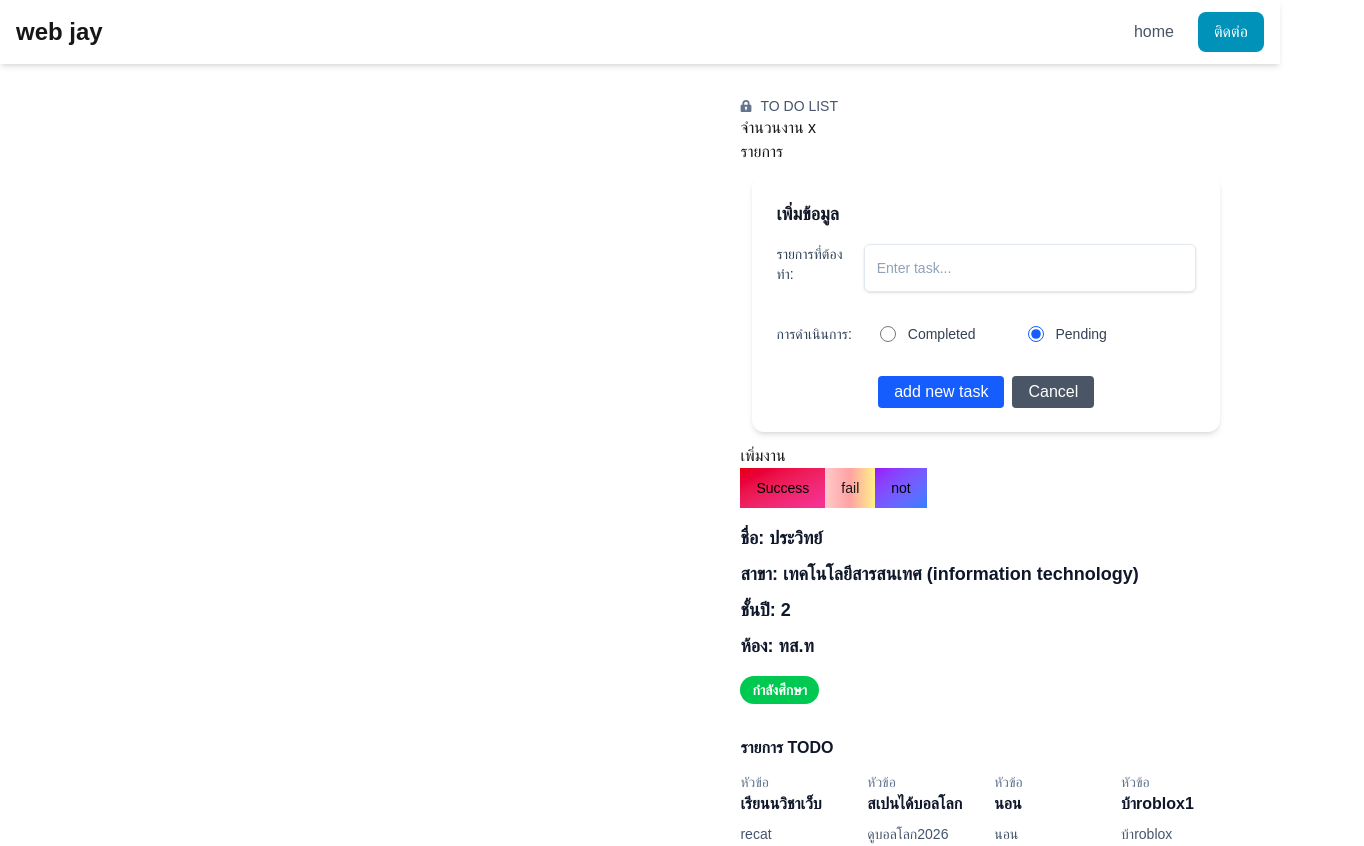
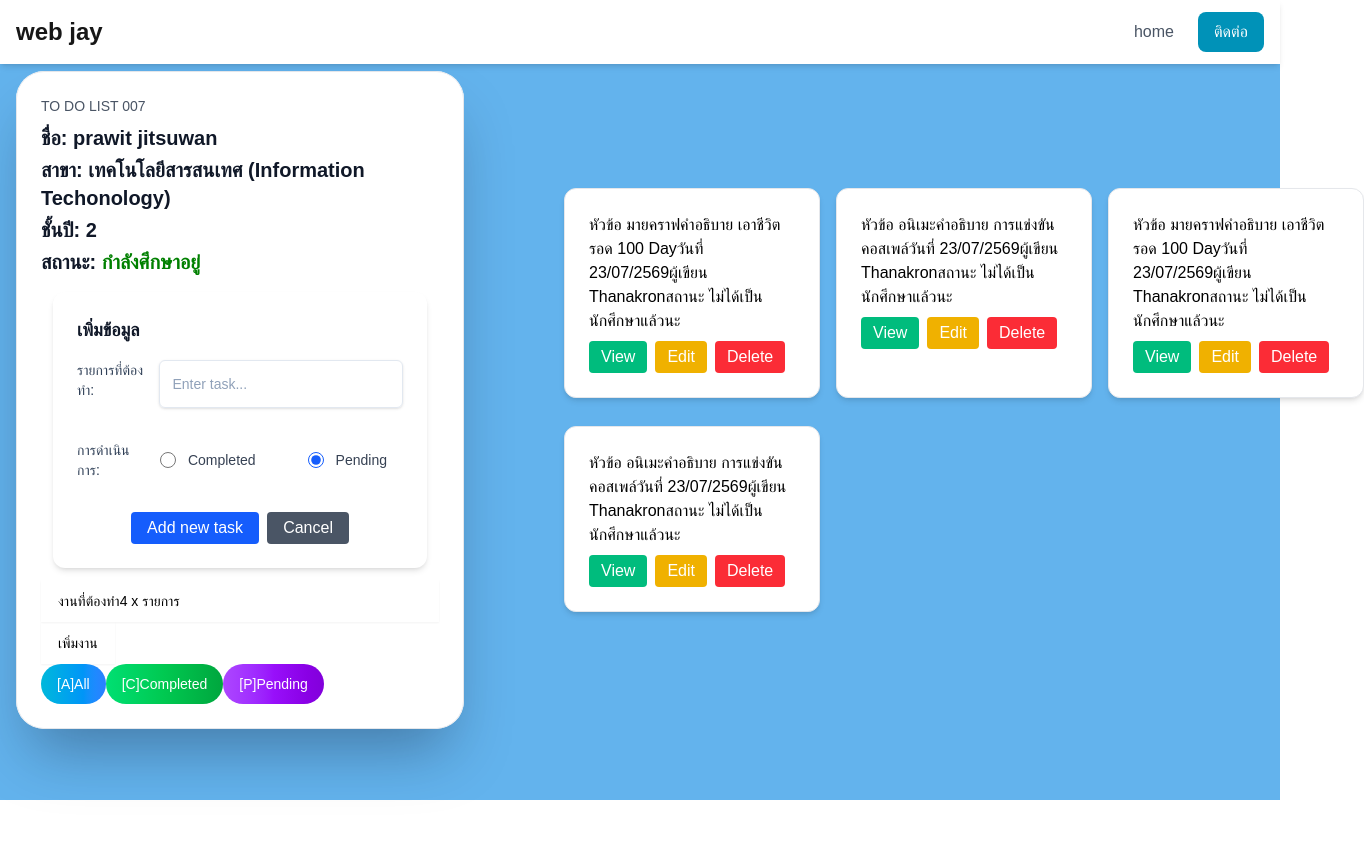
Before and after one commit to prawitjit-555/web-prawit-0069, a Next.js app: page /week4 in a window 1280 px wide. Shown: the top 846 px of the page, 1364 px wide, since content can reach past the window. Built offline with nearby package versions, Linux system fonts and the light colour scheme.

Commit message:
xxx commit

```diff
--- a/app/beta/betaitem.tsx
+++ b/app/beta/betaitem.tsx
@@ -1,113 +1,46 @@
-" use Client " ;
-import { useState } from "react";
-import Modal from "../week4/compuonent/modal";
-export type BetaItem = {
-  id: number;
-  title: string;
-  desc: string;
-  date_added: string;
-  author: string;
-  status: boolean | string;
-};
+export const BetaItem = [
 
-export const BETAITEMS: BetaItem[] = [
     {
         id: 1,
-    title: "เรียนนวิชาเว็บ",
-    desc: "recat (next.js),node.jsเเละtailwindcss",
+        title: "เรียนวิชา web Programming",
+        desc: "React, (Next.js), Node.js และ Firebase fisestore",
         date_added: "23/07/2569",
-    author: "ประวิทย์",
-    status: "true",
+        author: "Thanakron",
+        status: true
     },
     {
         id: 2,
-    title: "สเปนได้บอลโลก",
-    desc: "ดูบอลโลก2026",
+        title: "แข่งเกมส์",
+        desc: "เล่นเกมส์ที่สนามแข่ง Bankok",
         date_added: "23/07/2569",
-    author: "ประวิทย์",
-    status: "false",
+        author: "Thanakron",
+        status: true
     },
     {
         id: 3,
-    title: "นอน",
-    desc: "นอน",
+        title: "แข่งทำอาหาร",
+        desc: "แข่งทำอาหารที่ภัตรตาคาร 5 ดาว",
         date_added: "23/07/2569",
-    author: "ประวิทย์",
-    status: "true",
-  },
+        author: "Thanakron",
+        status: true
+    }
 ];
 
-export const appendBetaItem: BetaItem[] = [
+export const BETAITEMS = [
  {
     id: 4,
-    title: "บ้าroblox1",
-    desc: "บ้าroblox",
+    title: "มายคราฟ",
+    desc: "เอาชีวิตรอด 100 Day",
     date_added: "23/07/2569",
-    author: "ประวิทย์",
-    status: "true",
+    author: "Thanakron",
+    status: false
  },
 {
     id: 5,
-    title: "grow a garden",
-    desc: "grow a garden",
+    title: "อนิเมะ",
+    desc: "การแข่งขันคอสเพล์",
     date_added: "23/07/2569",
-    author: "ประวิทย์",
-    status: "true",
-  },
+    author: "Thanakron",
+    status: false
+}
 ];
-
-export function BetaItemCard({ item }: { item: BetaItem }) {
-  const [open,setopen]= useState(false);
-  const onedit= (t)=>{
-    alert(t);
-  }
-  const ondeleted =(id)=>{
-     alert("'งานที่ต้องการเเก้ไข$(t)` ");
-  }
-  const isActive = item.status === true || item.status === "true";
-  const {id,title,desc,author,date_added,status}=item;
-  return (
-    <div>
-       <Modal open={open} onClose={() => setopen(false)}>
-          <div className="text-white">{title}</div>
-          <div className="text-white">{id}</div>
-          <div className="text-white">{desc}</div>
-          <div className="text-white">{date_added}</div>
-          <div className="text-white">{author}</div>
-       </Modal>
-      <div className="text-sm text-slate-500">หัวข้อ</div>
-      <div className="font-semibold text-slate-900">{title}</div>
-      <div className="mt-2 text-sm text-slate-600">{desc}</div>
-      <div className="mt-3 text-xs text-slate-500">วันที่เพิ่ม: {date_added}</div>
-      <div className="mt-1 text-xs text-slate-500">ผู้เขียน: {author}</div>
-      <div className="mt-3 inline-flex items-center gap-2 rounded-full bg-slate-100 px-3 py-1 text-xs font-semibold text-slate-700">
-        <span
-          className={isActive ? "text-green-700" : "text-red-700"}
-          aria-label={isActive ? "กำลังศึกษา" : "ไม่ได้ศึกษา"}
-        >
-          {isActive ? "กำลังศึกษา" : "ไม่ได้ศึกษา"}
-        </span>
-      </div>
-      <div className="flex gap-2 mt-2">
-              {/* View */}
-       <button onClick={(e)=>setopen(true)} className="bg-green-500 text-white px-3 py-1 rounded">View</button>
-
-           {/* Edit */}
-          <button onClick={(e)=>onedit(item)} className="bg-yellow-500 text-white px-3 py-1 rounded">Edit</button>
-
-            {/* Delete */}
-       <button onClick={(e)=>ondeleted(id)} className="bg-red-500 text-white px-3 py-1 rounded">Delete</button>
-      </div>
-    </div>
-  );
-}
-
-export default function BetaItemList({ items = BETAITEMS }: { items?: BetaItem[] }) {
-  return (
-    <>
-      {items.map((item) => (
-        <BetaItemCard key={item.id} item={item} />
-      ))}
-    </>
-  );
-}
--- a/app/week4/compuonent/todofrom.tsx
+++ b/app/week4/compuonent/todofrom.tsx
@@ -1,80 +1,84 @@
-"use client";
+"Use client";
 
-import { useState } from "react";
 
-export default function TodoForm({ addtask }) {
-  const [title, setTitles] = useState("");
-  const [taskStatus, setTaskStatus] = useState(false);
+import { useState, useEffect } from "react";
 
-  const handleSubmit = (e) => {
-    e.preventDefault();
-    if (!title.trim()) return;
-    addtask(title, taskStatus);
-    handleCancel();
-  };
+export default function ToDoFrom({ addTask, editingTask, updateTask, resetEditingTask }){
 
-  const handleCancel = () => {
-    setTitles("");
-    setTaskStatus(false);
-  };
+    const [title, setTitle] = useState('');
+    const [taskStatus, setTaskstatus] = useState(false);
 
-  return (
-    <form onSubmit={handleSubmit}>
+  useEffect(() => {
+
+    if(editingTask)
+    {
+      const { title, status } = editingTask;
+      setTitle(title);
+      setTaskstatus(status);
+
+    }else{
+
+      setTitle('');
+      setTaskstatus(false);
+
+    }
+    }, [editingTask]);
+
+    const handleSubmit = (e) => {
+        e.preventDefault();
+
+        if(!title.trim()) return;
+
+        if(editingTask)
+          updateTask(editingTask.id, title, taskStatus);
+        else
+          addTask(title, taskStatus);
+        handleCancel;
+
+    }
+
+    const handleCancel = (e) => {
+        setTitle('');
+        setTaskstatus(false);
+        resetEditingTask()
+    }
+
+    return  (
+        <form onSubmit={handleSubmit}>
       <div className="m-3 p-6 bg-white rounded-xl shadow-md">
         <h3 className="text-lg font-semibold text-gray-900 mb-4">เพิ่มข้อมูล</h3>
-
         <div className="flex">
           <label className="mb-2 text-sm font-medium text-slate-700">รายการที่ต้องทำ:</label>
           <input
             type="text"
             placeholder="Enter task..."
-            className="w-11/12 ms-4 bg-transparent placeholder:text-slate-400 text-slate-700 text-sm border border-slate-200 rounded-md px-3 py-2 transition duration-300 focus:outline-none focus:border-slate-400 hover:border-slate-300 shadow-sm"
+            className="w-11/12 ms-4 bg-transparent placeholder:text-slate-400 text-slate-700 text-sm border border-slate-200 rounded-md px-3 py-2 transition duration-300 ease-content focus:outline-none focus:border-slate-400 hover:border-slate-300 shadow-sm focus:shadow"
             value={title}
-            onChange={(e) => setTitles(e.target.value)}
+            onChange={(e) =>setTitle(e.target.value)}
+
           />
         </div>
-
         <div className="flex gap-3">
           <label className="mt-4 py-4 text-sm font-medium text-slate-700">การดำเนินการ:</label>
           <label className="mt-4 px-4 py-4 flex items-center gap-3 cursor-pointer hover:bg-gray-50 rounded-lg">
-            <input
-              type="radio"
-              name="taskStatus"
-              checked={taskStatus === true}
-              onChange={() => setTaskStatus(true)}
-              className="h-4 w-4 accent-blue-600 cursor-pointer"
-            />
+            <input type="radio" name="taskStatus" value='true' checked={taskStatus === true} onChange={(e) => setTaskstatus(e.target.value === 'true')} className="h-4 w-4 accent-blue-600 cursor-pointer" />
             <span className="text-sm font-medium text-gray-700">Completed</span>
           </label>
-
           <label className="ms-2 mt-4 px-4 flex items-center gap-3 cursor-pointer hover:bg-gray-50 rounded-lg">
-            <input
-              type="radio"
-              name="taskStatus"
-              checked={taskStatus === false}
-              onChange={() => setTaskStatus(false)}
-              className="h-4 w-4 accent-blue-600 cursor-pointer"
-            />
+            <input type="radio" name="taskStatus" value='false' checked={taskStatus === false} onChange={(e) => setTaskstatus(e.target.value === 'true')} className="h-4 w-4 accent-blue-600 cursor-pointer" />
             <span className="text-sm font-medium text-gray-700">Pending</span>
           </label>
         </div>
+        <div className="flex mt-4 gap-2 justify-center">
+          <button className="bg-blue-600 text-white px-4 py-1 rounded">
+            {editingTask ? 'updateTask' : 'Add new task'}
 
-        <div className="flex mt-4 gap-2 justify-center">
-          <button
-            type="submit"
-            className="bg-blue-600 text-white px-4 py-1 rounded"
-          >
-            add new task
           </button>
-          <button
-            type="button"
-            className="bg-gray-600 text-white px-4 py-1 rounded"
-            onClick={handleCancel}
-          >
+          <button className="bg-gray-600 text-white px-4 rounded" onClick={handleCancel}>
             Cancel
           </button>
         </div>
       </div>
     </form>
-  );
+    );
 }
--- a/app/week4/page.tsx
+++ b/app/week4/page.tsx
@@ -1,104 +1,181 @@
 "use client";
 import { useState } from "react";
-import BetaItemList, { BETAITEMS, appendBetaItem, type BetaItem } from "../beta/betaitem";
-import Header from "../compounents/headers";
-import Footer from "../compounents/footer";
-import Todofrom from "./compuonent/todofrom";
+import Header from "../compounents/headers"; // หรือใช้ "@/app/compounents/headers"
+import Footer from "../compounents/footer";  // หรือใช้ "@/app/compounents/footer"
+import { BetaItem, BETAITEMS } from "../beta/betaitem"; // เช็กชื่อไฟล์และ path ให้ตรง
+import ToDoFrom from "./compuonent/todofrom";
 import Modal from "./compuonent/modal";
 
-export default function TodoList() {
-  const name = "ประวิทย์";
-  const major = "เทคโนโลยีสารสนเทศ (information technology)";
-  const classyear = 2;
-  const room = "ทส.ท";
-  const active = true;
-  const todolist = [...BETAITEMS, ...appendBetaItem];
-  const [task, settask] = useState(todolist);
-  const todoItems = <BetaItemList items={task} />;
-  const [numoftask, setnoft] = useState(task.length);
-  const [status,setstatus]=useState(null);
-  const filtertask=status==null ? task :
-    task.filter((item)=>item.status == status);
 
-  const renderStatusBadge = (isActive: boolean) => {
-    return isActive ? (
-      <span className="inline-flex rounded-full bg-green-500 px-3 py-1 text-sm font-semibold text-white">
-        กำลังศึกษา
-      </span>
-    ) : (
-      <span className="inline-flex rounded-full bg-red-500 px-3 py-1 text-sm font-semibold text-white">
-        ไม่ได้ศึกษา
-      </span>
+export default function toDoList(){
+
+    const toDoList = [...BETAITEMS, ...BETAITEMS]
+    const [Tasks, setTasks] = useState(toDoList);
+    const [numOfTask, setNoft] = useState(Tasks.length);
+    const [status, setStatus] = useState(null);
+    const [open, setOpen] = useState(false);
+    const [selectedTask, setSelectedTask] = useState(null);
+    const [editingTask,setEditingTask] = useState(null);
+
+    const resetEditingTask = () => setEditingTask(null);
+
+
+    const filteredTasks =
+     status == null ? Tasks
+     : Tasks.filter(
+        (item) => item.status == status
      );
+
+    let name = "prawit jitsuwan";
+    const major = "เทคโนโลยีสารสนเทศ (Information Techonology)";
+    let classYear = 2;
+    let classSec = "ทส.ท.";
+    let active = true;
+
+
+    const isActive = (act: boolean) => {
+    if (act)
+    return <span style={{ color: "green"}}>กำลังศึกษาอยู่</span>;
+    return <span style={{ color: "rad"}}>ไม่ได้เป็นนักศึกษาแล้วนะ</span>;
+  }
+ const addTask = (title, status) => {
+   console.log(  Tasks.length+1,);
+    const newTask ={
+        id: Tasks.length+1,
+        title: title,
+        desc: "รายละเอียดของงานที่เพิ่ม",
+        date_added: "13/08/2569",
+        author: "Thanakron",
+        status: status
+
     };
-  const addtask = (title,status) => {
-    const newTask: BetaItem = {
-      id: task.length+1,
+
+    setTasks([...Tasks, newTask]);
+    setNoft (Tasks.length+1);
+ }
+
+    console.log(`Name: ${name} `);
+    console.log(`Major: ${major} `);
+
+
+    const onEdit = (t) => {
+        //alert(`งานที่คุณต้องการแก้ไข ${t}`)
+        setEditingTask(t);
+
+    }
+
+    const updateTask = (id, title, status ) => {
+        setTasks(
+            Tasks => Tasks.map(
+                t => t.id === id ?
+               { ...t,
             title: title,
-      desc: "รายละเอียดงาน",
-      date_added: "17/08/2569",
-      author: "ประวิทย์",
-      status: status,
-    };
-    settask([...task, newTask]);
-    setnoft(task.length+1);
-  };
+            status: status
+            } : t
+        ));
+        setEditingTask(null);
+    }
+
+    const onDelete = (id) => {
+        //alert(`คุณต้องการลบข้อมูล รหัสงาน ${id}?`)
+        const updateTasks = Tasks.filter(
+            item => item.id != id
+        );
+        setTasks(updateTasks);
+    }
+
+
+
+    const tmp = filteredTasks.map((item,index) => {
+    const {id, title, desc, author, date_added, status} = item;
+
+
+    return (
+    <div className="mx-25  w-full max-w-sm p-6 bg-white border border-gray-200 rounded-xl shadow-md text-black" key={index}>
+      หัวข้อ {title}
+      คำอธิบาย {desc}
+      วันที่ {date_added}
+      ผู้เขียน {author}
+      สถานะ {isActive(status)}
+
+    <div className="flex gap-2 mt-2">
+
+    <Modal
+    open={Boolean(selectedTask)}
+     onClose={() => setSelectedTask(null)}>
+     {selectedTask && (
+    <div className="p-4 flex flex-col gap-2 text-black">
+      <p><strong>หัวข้อ:</strong> {selectedTask.title}</p>
+      <p><strong>คำอธิบาย:</strong> {selectedTask.desc}</p>
+      <p><strong>วันที่:</strong> {selectedTask.date_added}</p>
+      <p><strong>ผู้เขียน:</strong> {selectedTask.author}</p>
+      <p><strong>สถานะ:</strong> {isActive(selectedTask.status)}</p>
+    </div>
+    )}
+    </Modal>
+    {/* View */}
+    <button
+    onClick={() => setSelectedTask(item)}
+    className="bg-emerald-500 text-white px-3 py-1 rounded">
+    View
+    </button>
+
+    {/* Edit */}
+    <button onClick={(e) => onEdit(item)} className="bg-yellow-500 text-white px-3 py-1 rounded">Edit</button>
+
+    {/* Delete */}
+    <button onClick={(e) => onDelete(id)} className="bg-red-500 text-white px-3 py-1 rounded">Delete</button>
+    </div>
+    </div>);
+
+
+});
  return (
         <>
-    <Header />
-    <main className=" bg-[black]] flex items-center justify-center px-4 py-10">
-      <div className="max-w-3xl w-full rounded-[28px] overflow-hidden shadow-[0_35px_60px_-15px_rgba(15,23,42,0.35)] bg-white transition-shadow duration-300 hover:shadow-[0_40px_80px_-20px_rgba(15,23,42,0.4)]">
+        <Header/>
+     <main className=" bg-[#63b3ed] flex items-center justify-center px-4 py-10 h-screen  ">
+    <div className="w-full max-w-md rounded-[28px]  overflow-hidden shadow-[0_35px_60px_-15px_rgba(15,23,42,0.35)] bg-white transition-shadow duration-300 hover:shadow-[0_40px_80px_-20px_rgba(15,23,42,0.4)]">
+        <div className="p-6 border border-gray-200 rounded-[28px]">
+            <div className="mb-4">
+                <p className="text-sm text-gray-600 flex items-center mb-2 font-medium">
+                    TO DO LIST 007
+
+                </p>
+                <div className="text-gray-900 font-bold text-xl space-y-1 ">
+                    <p>ชื่อ: {name}</p>
+                    <p>สาขา: {major}</p>
+                    <p>ชั้นปี: {classYear}</p>
+                    <p>สถานะ: {isActive(active)}</p>
+
                 </div>
-        <div className="grid grid-cols-1 gap-6">
-          <div
-            className=" w-full bg-cover bg-center shadow-inner"
-            style={{ backgroundImage: "url('/img/card-left.jpg')" }}
-            title="Woman holding a mug"
+                 </div>
+                <ToDoFrom
+                    addTask={addTask}
+                    editingTask = {editingTask}
+                    updateTask= {updateTask}
+                    resetEditingTask= {resetEditingTask}
                 />
-          <div className="p-8 flex flex-col gap-8">
+
+            <div className="text-black bg-brand box-border border border-transparent hover:bg-brand-strong focus:ring-4 focus:ring-brand-medium shadow-xs font-medium leading-5 rounded-base text-sm px-4 py-2.5 focus:outline-none">งานที่ต้องทำ{numOfTask} x รายการ{}</div>
         <div>
-              <p className="text-sm text-slate-600 flex items-center gap-2">
-                <svg className="fill-current text-slate-500 w-3 h-3" xmlns="http://www.w3.org/2000/svg" viewBox="0 0 20 20">
-                  <path d="M4 8V6a6 6 0 1 1 12 0v2h1a2 2 0 0 1 2 2v8a2 2 0 0 1-2 2H3a2 2 0 0 1-2-2v-8c0-1.1.9-2 2-2h1zm5 6.73V17h2v-2.27a2 2 0 1 0-2 0zM7 6v2h6V6a3 3 0 0 0-6 0z" />
-                </svg>
-                TO DO LIST
-              </p>
-
-              <div className="space-y-3 flex justify-center grid grid-cols-1 md:grid-cols-2 lg:grid-cols-4 gap-4">จำนวนงาน x รายการ</div>
-                 <div>
-                  <Todofrom addtask={addtask} />
-                      <button onClick={addtask}>เพิ่มงาน</button>
+            <button className="text-black bg-brand box-border border border-transparent hover:bg-brand-strong focus:ring-4 focus:ring-brand-medium shadow-xs font-medium leading-5 rounded-base text-sm px-4 py-2.5 focus:outline-none" onClick={addTask}>เพิ่มงาน</button>
         </div>
         <div>
-                      <button type="button" className="text-black bg-gradient-to-br from-red-600 to-pink-500 hover:bg-gradient-to-bl focus:ring-4 focus:outline-none focus:ring-blue-300 dark:focus:ring-blue-800 font-medium rounded-base text-sm px-4 py-2.5 text-center leading-5"onClick={()=> setstatus(null)}>Success</button>
-                      <button type="button" className="text-heading bg-gradient-to-r from-red-200 via-red-300 to-yellow-200 hover:bg-gradient-to-bl focus:ring-4 focus:outline-none focus:ring-red-100 dark:focus:ring-red-400 font-medium rounded-base text-sm px-4 py-2.5 text-center leading-5"onClick={()=> setstatus(null)}>fail</button>
-                      <button type="button" className="text-black bg-gradient-to-br from-purple-600 to-blue-500 hover:bg-gradient-to-bl focus:ring-4 focus:outline-none focus:ring-blue-300 dark:focus:ring-blue-800 font-medium rounded-base text-sm px-4 py-2.5 text-center leading-5"onClick={()=> setstatus(null)}>not</button>
-                 <div></div>
-
-              <div className="mt-4 space-y-2 text-slate-900 font-semibold text-lg">
-                <div>ชื่อ: {name}</div>
-                <div>สาขา: {major}</div>
-                <div>ชั้นปี: {classyear}</div>
-                <div>ห้อง: {room}</div>
-              </div>
-
-
-              <div className="mt-4">{renderStatusBadge(active)}</div>
-            </div>
-            <div className="mt-8">
-              <h2 className="text-base font-semibold text-slate-900 mb-3">รายการ TODO</h2>
-              <div>
-                 <div className="space-y-3 flex justify-center grid grid-cols-1 md:grid-cols-2 lg:grid-cols-4 gap-4">
-
-                {todoItems}
+            <button className="text-white bg-gradient-to-r from-cyan-500 to-blue-500 hover:bg-gradient-to-bl focus:ring-4 focus:outline-none focus:ring-cyan-300 dark:focus:ring-cyan-800 font-medium rounded-full text-sm px-4 py-2.5 text-center leading-5" onClick={() => setStatus(null)}> [A]All</button>
+            <button className="text-white bg-gradient-to-r from-green-400 via-green-500 to-green-600 hover:bg-gradient-to-br focus:ring-4 focus:outline-none focus:ring-green-300 dark:focus:ring-green-800 font-medium rounded-base text-sm px-4 py-2.5 text-center leading-5 rounded-full" onClick={() => setStatus(true)}> [C]Completed</button>
+            <button className="text-white bg-gradient-to-r from-purple-500 via-purple-600 to-purple-700 hover:bg-gradient-to-br focus:ring-4 focus:outline-none focus:ring-purple-300 dark:focus:ring-purple-800 font-medium rounded-base text-sm px-4 py-2.5 text-center leading-5 rounded-full" onClick={() => setStatus(false)}>[P]Pending</button>
         </div>
         </div>
     </div>
-          </div>
-        </div>
+        <div className="space-y-3 flex justify-center grid grid-cols-1 md:grid-cols-2 lg:grid-cols-3 gap-4">
+      {tmp}
         </div>
       </main>
+    <div>
+
+    </div>
     <Footer />
     </>
   );
+
 }
```
Also changed, not shown: app/week4/compuonent/modal.tsx (+10 -10 lines). Lines whose indentation alone changed are shown as unchanged.
